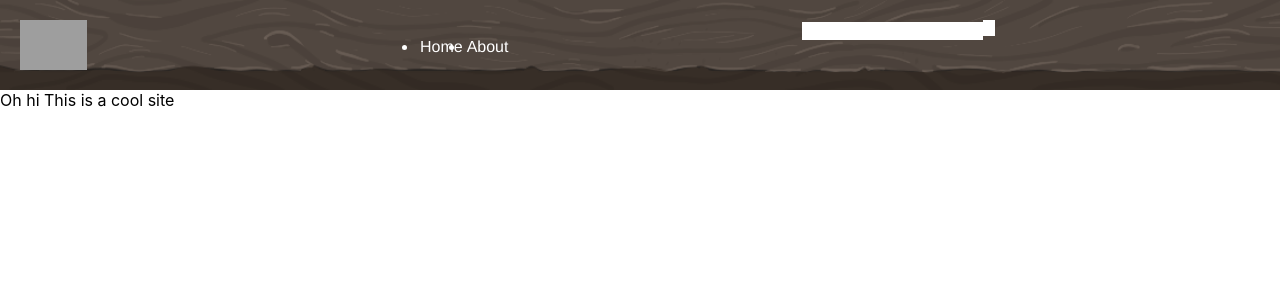
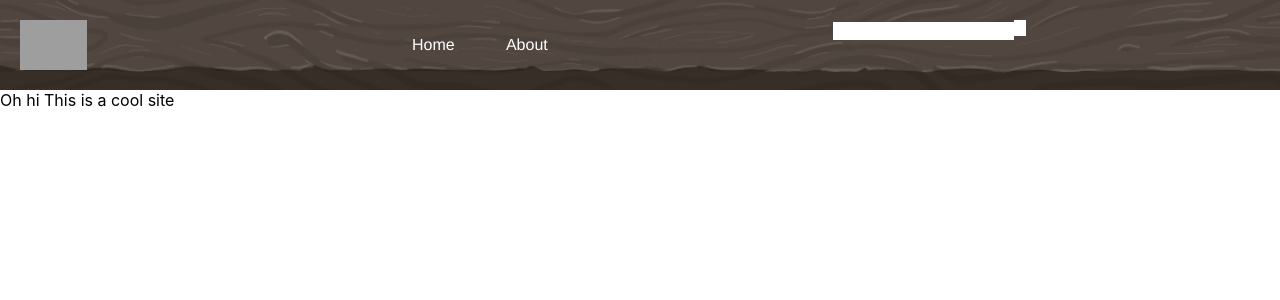
Before and after one commit to rayacooper/garden-grimoire, a React (Create React App) app: page /about in a window 1280 px wide. Shown: the top 300 px of the page. Built offline with nearby package versions, Linux system fonts and the light colour scheme; grey boxes are pictures that could not be loaded.

Commit message:
Fixed white gap (caused by h1 element on 'Main' component) as well as updated some old links

```diff
--- a/src/App.css
+++ b/src/App.css
@@ -1,4 +1,4 @@
 .App {
   text-align: center;
-  color: black;
+  color: white;
 }
--- a/src/Components/Home/Home.css
+++ b/src/Components/Home/Home.css
@@ -1,7 +1,12 @@
-#Main-Container {
+#Home-Container {
     margin-top: 0;
     width: 100vw;
     height: 150vh;
     background-image: url('./../../../assets/Background_Texture.png');
     background-repeat: repeat;
+    color: white;
 }
+
+#Home-Container h1 {
+    margin: 0;
+}
--- a/src/Components/Home/Home.js
+++ b/src/Components/Home/Home.js
@@ -8,17 +8,17 @@ class Home extends React.Component {
       super(props);
       this.state={
         currentId: Math.floor(Math.random() * 20),
-        currentPlant: PlantMasterList.cilantro
+        currentPlant: PlantMasterList.coriander
       }
     }
     render() {
-      console.log(PlantMasterList.cilantro.soil_type)
+      console.log(PlantMasterList.coriander.soil_type)
       return (
           <div id="Home-Container">
 
+            <h1>Oh look, here's a number: {this.state.currentId}</h1>
+            <h2>I've heard Cilantro likes {PlantMasterList.coriander.soil_type} type soil.</h2>
 
-            <h1>Oh look, here's a number: {this.state.currentId}</h1>
-            <h2>I've heard Cilantro likes {PlantMasterList.cilantro.soil_type} type soil.</h2>
           </div>
       );
     }
--- a/src/Components/Navbar/Navbar.css
+++ b/src/Components/Navbar/Navbar.css
@@ -10,16 +10,16 @@
     display: flex;
     justify-content: space-between;
     padding: 20px;
-    margin: 0px;
 }
 
 .nav-container__links{
     display: flex;
-    text-decoration: none;
+    align-items: center;
+    list-style: none;
 }
 
 .nav-container__links li{
-    padding: 2px;
+    padding: 2vw;
 }
 
 .nav-container__hamburger-menu{
```
